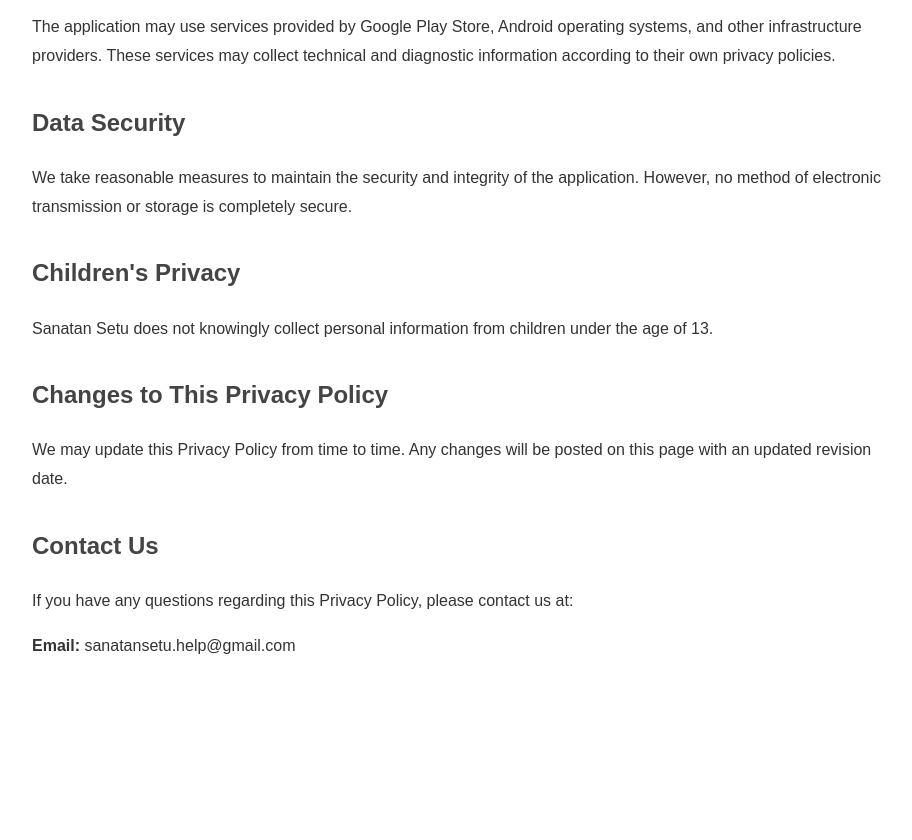
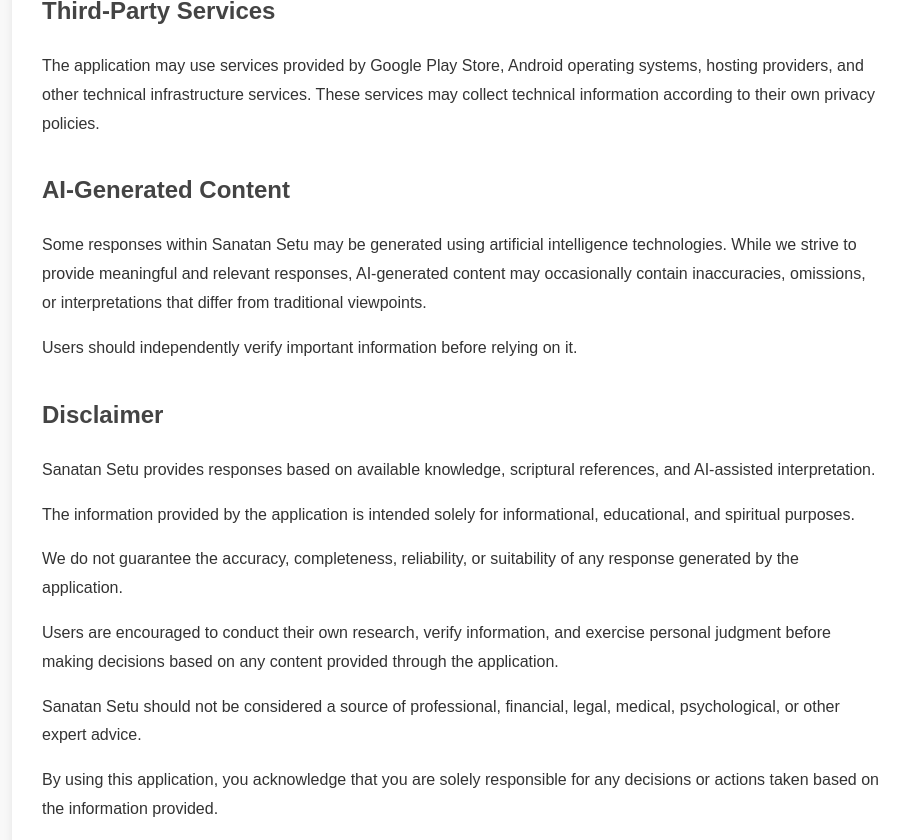
Before and after one commit to shivam-nextgen/sanatan-setu-privacy, a plain HTML site: page index.html in a window 1280 px wide. Shown: the part 960-1800 px from the top of the page, without its empty margins (178-1090 px from the left). Before the commit the page ends 1717 px from the top, so only its background shows below. Drawn offline with Linux system fonts and the light colour scheme.

Commit message:
Add privacy policy

````diff
--- a/index.html
+++ b/index.html
@@ -1,3 +1,4 @@
+```html
 <!DOCTYPE html>
 <html lang="en">
 <head>
@@ -12,6 +13,14 @@
             padding: 20px;
             line-height: 1.8;
             color: #333;
+            background-color: #f8f8f8;
+        }
+
+        .container {
+            background: #fff;
+            padding: 30px;
+            border-radius: 12px;
+            box-shadow: 0 2px 10px rgba(0,0,0,0.08);
         }
 
         h1 {
@@ -30,10 +39,12 @@
             margin-bottom: 30px;
         }
 
-        .container {
-            background: #fff;
-            border-radius: 10px;
-            padding: 20px;
+        ul {
+            padding-left: 25px;
+        }
+
+        strong {
+            color: #222;
         }
     </style>
 </head>
@@ -49,16 +60,15 @@
 
     <p>
         Welcome to <strong>Sanatan Setu</strong>. Your privacy is important to us.
-        This Privacy Policy explains how our application handles information when
-        you use our services.
+        This Privacy Policy explains how information is handled when you use our application.
     </p>
 
     <h2>About Sanatan Setu</h2>
 
     <p>
-        Sanatan Setu provides spiritual guidance and informational responses inspired
-        by Hindu scriptures including the Bhagavad Gita, Mahabharata, Ramayana,
-        and other Sanatan Dharma teachings.
+        Sanatan Setu is a spiritual guidance application that provides responses
+        inspired by Hindu scriptures including the Bhagavad Gita, Mahabharata,
+        Ramayana, and other Sanatan Dharma teachings.
     </p>
 
     <h2>Information We Collect</h2>
@@ -87,9 +97,56 @@
 
     <p>
         The application may use services provided by Google Play Store,
-        Android operating systems, and other infrastructure providers.
-        These services may collect technical and diagnostic information
+        Android operating systems, hosting providers, and other technical
+        infrastructure services. These services may collect technical information
         according to their own privacy policies.
+    </p>
+
+    <h2>AI-Generated Content</h2>
+
+    <p>
+        Some responses within Sanatan Setu may be generated using artificial
+        intelligence technologies. While we strive to provide meaningful and
+        relevant responses, AI-generated content may occasionally contain
+        inaccuracies, omissions, or interpretations that differ from traditional
+        viewpoints.
+    </p>
+
+    <p>
+        Users should independently verify important information before relying on it.
+    </p>
+
+    <h2>Disclaimer</h2>
+
+    <p>
+        Sanatan Setu provides responses based on available knowledge,
+        scriptural references, and AI-assisted interpretation.
+    </p>
+
+    <p>
+        The information provided by the application is intended solely for
+        informational, educational, and spiritual purposes.
+    </p>
+
+    <p>
+        We do not guarantee the accuracy, completeness, reliability, or
+        suitability of any response generated by the application.
+    </p>
+
+    <p>
+        Users are encouraged to conduct their own research, verify information,
+        and exercise personal judgment before making decisions based on any
+        content provided through the application.
+    </p>
+
+    <p>
+        Sanatan Setu should not be considered a source of professional,
+        financial, legal, medical, psychological, or other expert advice.
+    </p>
+
+    <p>
+        By using this application, you acknowledge that you are solely
+        responsible for any decisions or actions taken based on the information provided.
     </p>
 
     <h2>Data Security</h2>
@@ -117,8 +174,7 @@
     <h2>Contact Us</h2>
 
     <p>
-        If you have any questions regarding this Privacy Policy,
-        please contact us at:
+        If you have any questions regarding this Privacy Policy, please contact:
     </p>
 
     <p>
@@ -129,3 +185,4 @@
 
 </body>
 </html>
+```
````
